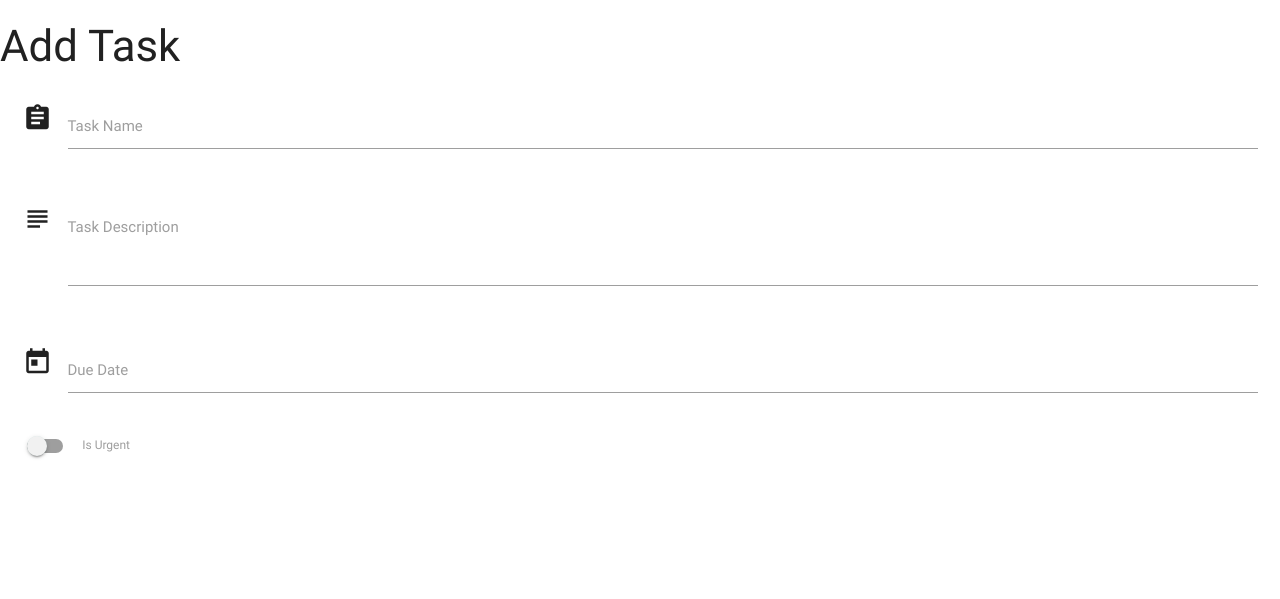
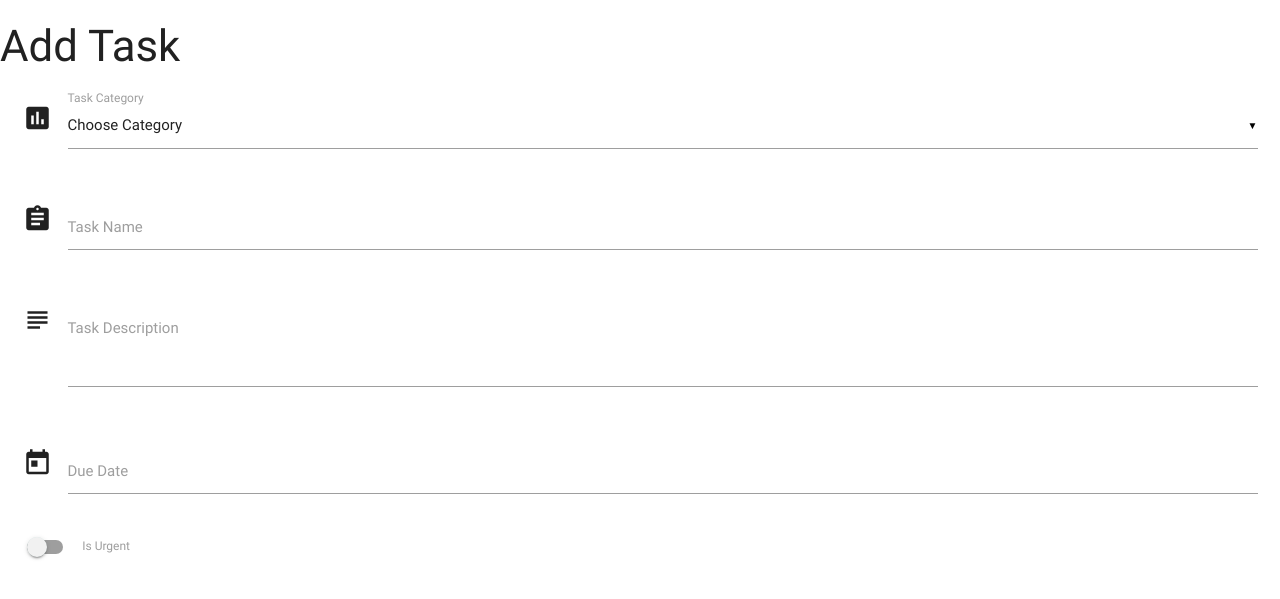
Before and after one commit to haithem2005/task-manager, a Flask app: page /add_task in a window 1280 px wide. Shown: the top 599 px of the page. Run offline with Flask 2, Linux system fonts and the light colour scheme; data that the repository does not hold is empty; some libraries are stand-ins or nearby versions.

Commit message:
add date picker to addtask.html and select for category

```diff
--- a/app.py
+++ b/app.py
@@ -18,7 +18,8 @@ def get_tasks():
 
 @app.route('/add_task')
 def add_task():
-    return render_template('addtask.html')
+    return render_template('addtask.html',
+                           categories=mongo.db.categories.find())
 
 
 if __name__ == '__main__':
--- a/templates/addtask.html
+++ b/templates/addtask.html
@@ -3,6 +3,18 @@
 <h3>Add Task</h3>
 <div class="row">
     <form action="" method="POST" class="col s12">
+    <div class="row">
+                <div class="input-field col s12">
+                    <i class="material-icons prefix">poll</i>
+                    <select id="category" name="category_name">
+                  <option value="" disabled selected>Choose Category</option>
+                  {% for cat in categories %}
+                      <option value="{{cat.category_name}}">{{cat.category_name}}</option>
+                  {% endfor %}
+                </select>
+                    <label>Task Category</label>
+                </div>
+    </div>
         <div class="row">
             <div class="input-field col s12">
                 <i class="material-icons prefix">assignment</i>
--- a/templates/base.html
+++ b/templates/base.html
@@ -16,7 +16,8 @@
     <script src="https://cdnjs.cloudflare.com/ajax/libs/materialize/0.100.2/js/materialize.min.js"></script>
     <script type="text/javascript">
     $(document).ready(function(){
-    $('.collapsible').collapsible();
+      $('.collapsible').collapsible();
+      $('select').material_select();
   });
 
   $('.datepicker').pickadate({
@@ -29,7 +30,7 @@
   });
 
     document.getElementById("matfix").addEventListener("click", function(e) {
-	e.stopPropagation();
+	        e.stopPropagation();
   });
   </script>
 
```
